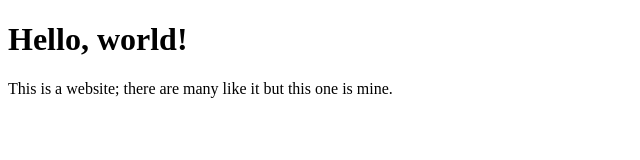
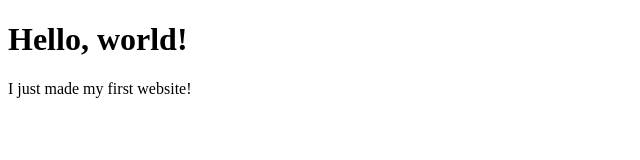
Before and after one commit to Irene3448/manuscript, a plain HTML site: page index.html in a window 1280 px wide. Shown: the whole page, without its empty margins (0-640 px from the left). Drawn offline with Linux system fonts and the light colour scheme.

Commit message:
changed again

```diff
--- a/index.html
+++ b/index.html
@@ -5,7 +5,7 @@
     </head>
     <body>
         <h1>Hello, world!</h1>
-        <p>This is a website; there are many like it but this one is mine.
+        <p>I just made my first website!
         </p>
     </body>
 
```
